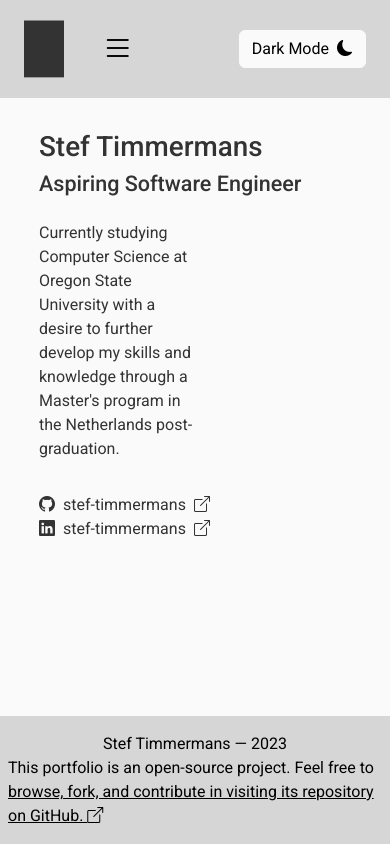
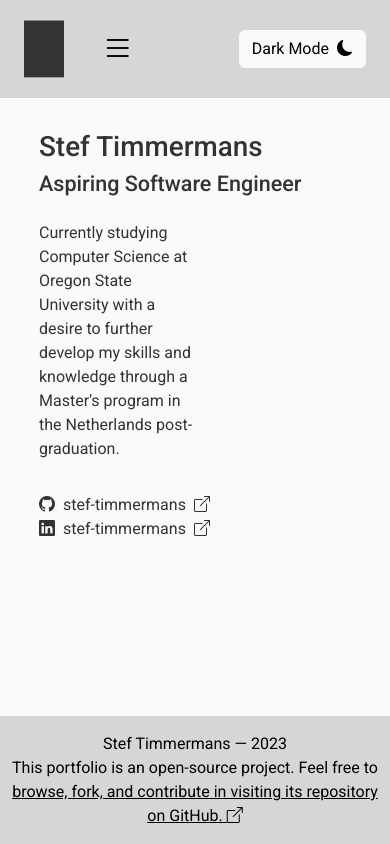
Before and after one commit to stef-timmermans/stef-timmermans.github.io, an Angular app: page / in a window 390 px wide. Built offline with nearby package versions, Linux system fonts and the light colour scheme.

Commit message:
footer text fix for mobile

```diff
--- a/src/app/content/footer/footer.component.html
+++ b/src/app/content/footer/footer.component.html
@@ -1,6 +1,6 @@
 <div class="footer-content">
     <p class="author">Stef Timmermans — 2023</p>
-    <p>
+    <p class="footer-description">
         This portfolio is an open-source project.
         Feel free to
         <a href="https://github.com/stef-timmermans/stef-timmermans.github.io" target="_blank" class="repo">
--- a/src/app/content/footer/footer.component.scss
+++ b/src/app/content/footer/footer.component.scss
@@ -14,6 +14,10 @@
     margin-top: 0.5rem;
 }
 
+.footer-description {
+    text-align: center;
+}
+
 .repo {
     color: var(--hd-ft-text-color);
 
```
